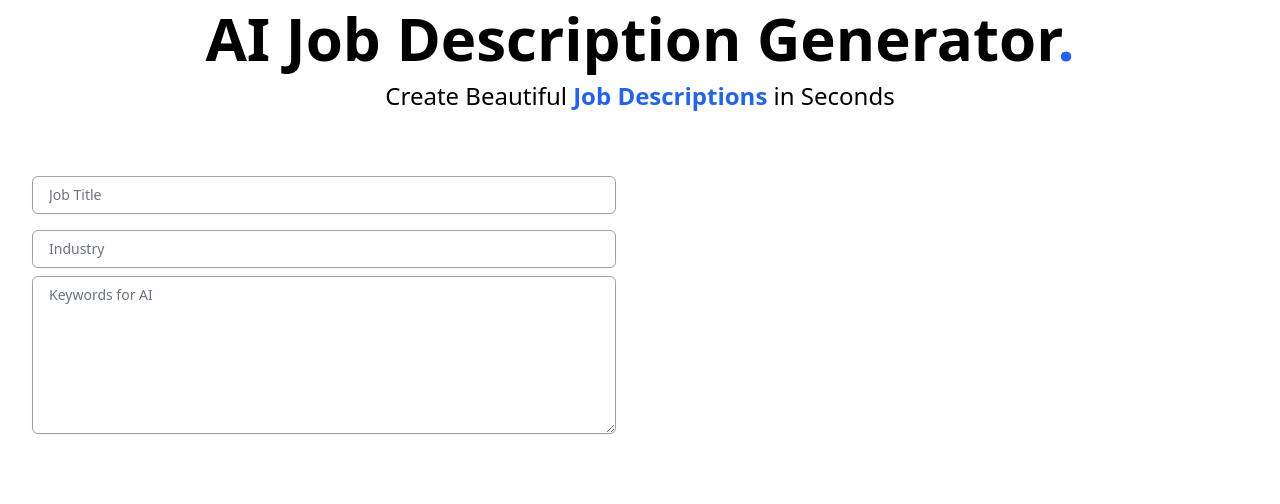
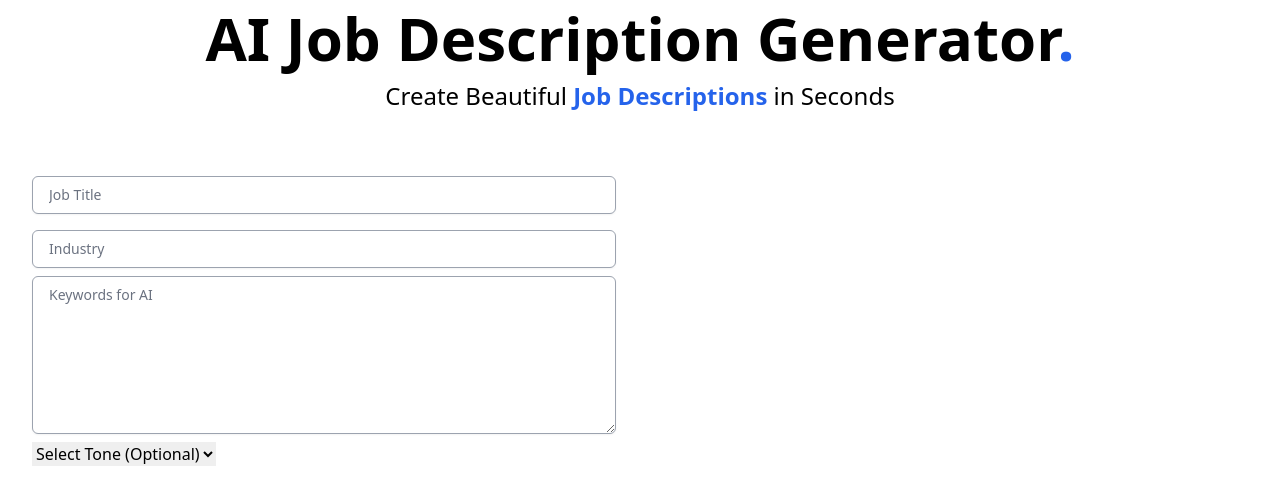
Before and after one commit to emelyn-barrientos/ai-jobbish-descriptions, a Next.js app: page / in a window 1280 px wide. Shown: the top 504 px of the page. Built offline with nearby package versions, Linux system fonts and the light colour scheme.

Commit message:
Add select tag and option tags

```diff
--- a/src/components/Dashboard.js
+++ b/src/components/Dashboard.js
@@ -66,6 +66,13 @@ export default function Dashboard() {
             <label className="sr-only" htmlFor="tone">
               Tone
             </label>
+            <select name="tone" id="tone">
+              <option value="default">Select Tone (Optional)</option>
+              <option value="casual">Casual</option>
+              <option value="formal">Formal</option>
+              <option value="professional">Professional</option>
+              <option value="friendly">Friendly</option>
+            </select>
           </div>
         </form>
       </div>
```
